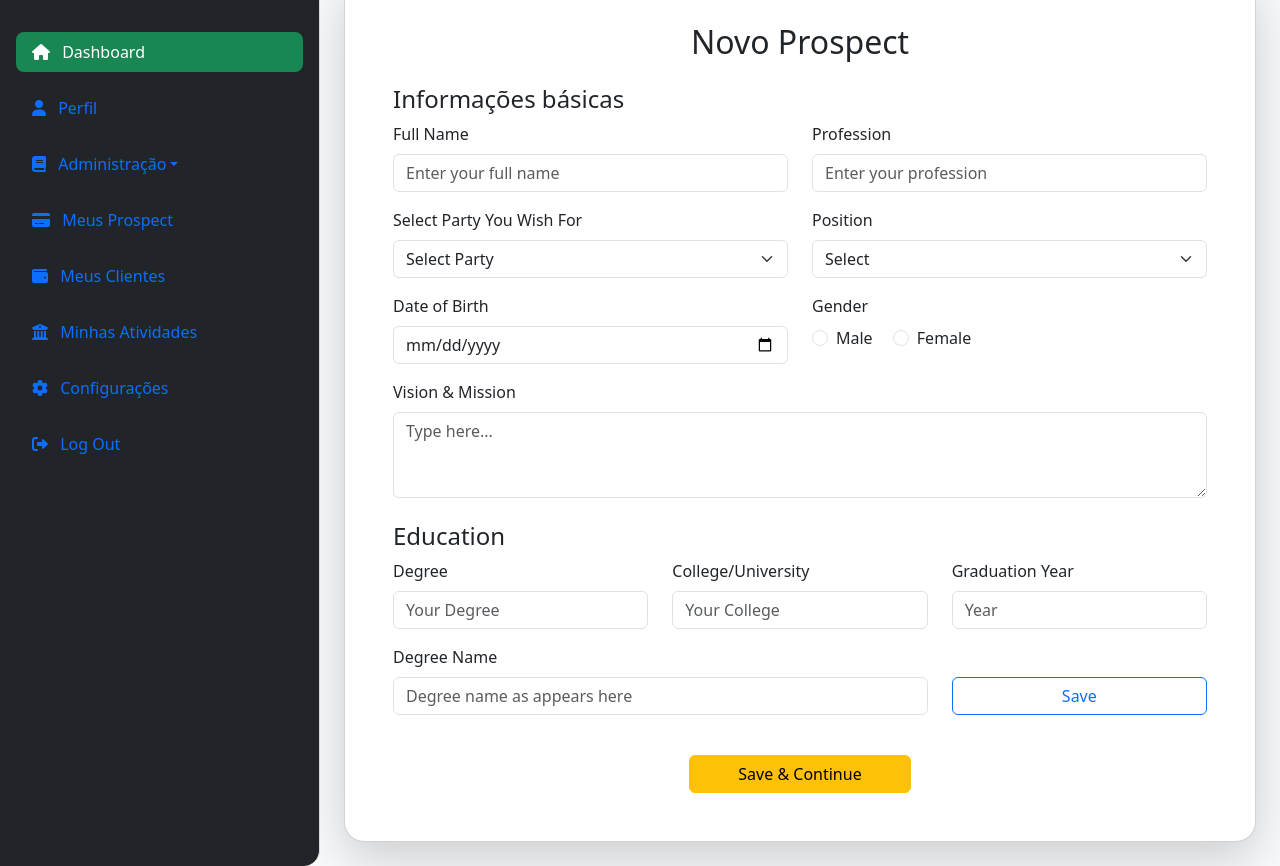
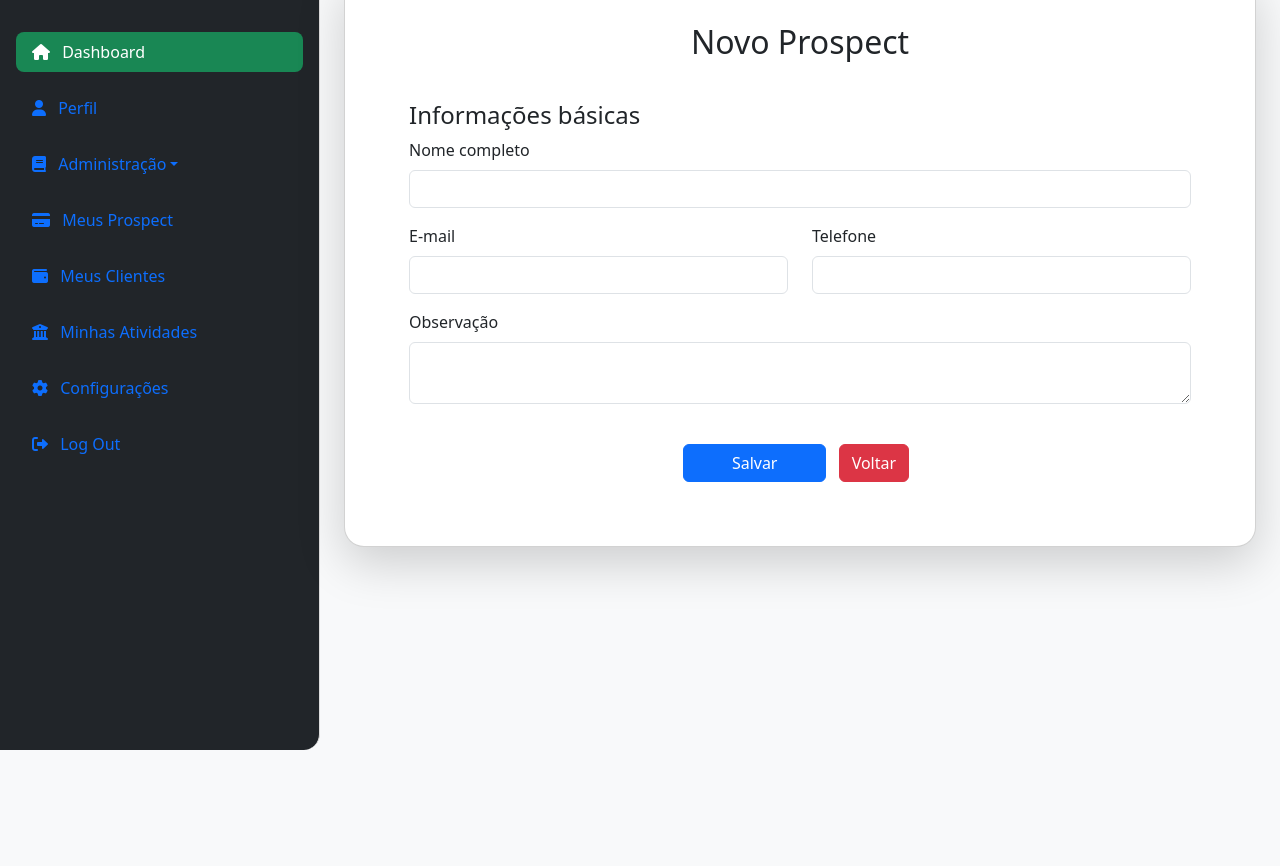
Before and after one commit to Matlima/crm_ultimate, a Flask app: page /prospect/new in a window 1280 px wide. Shown: the part 50-916 px from the top of the page. After the commit the page ends 800 px from the top, so only its background shows below. Run offline with Flask 3, Linux system fonts and the light colour scheme; the visitor is signed in with stand-in values (Sample User, id 1); some libraries are stand-ins or nearby versions.

Commit message:
Criando method post de prospect

```diff
--- a/helpers/helpers_forms.py
+++ b/helpers/helpers_forms.py
@@ -101,6 +101,13 @@ class FormActivity(FlaskForm):
     concluir = SubmitField('Concluir')
 
 
+class FormProspect(FlaskForm):
+    data_hora_cadastro = DateTimeField('Cadastro', format='%d-%m-%YT%H:%M')
+    email = StringField('E-mail', validators=[DataRequired(), Email(), Length(min=1, max=100)])
+    nome_completo = StringField('Nome', validators=[DataRequired(), Length(min=1, max=100)])
+    telefone = StringField('Telefone', validators=[DataRequired(), Length(min=1, max=100)])
+    observacao = TextAreaField('Observação')
+    cadastrar = SubmitField('Salvar')
 
 # Funções para upload de imagem na pasta /Upload
 def recupera_imagem(id):
--- a/templates/prospects/add_prospect.html
+++ b/templates/prospects/add_prospect.html
@@ -4,99 +4,46 @@
             <div class="card-body p-5">
                 <h2 class="text-center mb-4">Novo Prospect</h2>
                 <!-- Form Start -->
-                <form>
+                <form action="{{ url_for('created_prospect') }}" method="post" enctype="multipart/form-data">
+                    <fieldset class="p-3">
+                        {{ form.csrf_token() }}
                     <!-- Basic Details -->
                     <div class="mb-4">
                         <h4>Informações básicas</h4>
                         <div class="row">
+                            <div class="col-md-12 mb-3">
+                                <label  class="form-label">Nome completo</label>
+                                {{ form.nome_completo(class="form-control") }}
+                            </div>
+                        </div>
+                        <div class="row">
                             <div class="col-md-6 mb-3">
-                                <label for="fullName" class="form-label">Full Name</label>
-                                <input type="text" class="form-control" id="fullName" placeholder="Enter your full name">
+                                <label  class="form-label">E-mail</label>
+                                {{ form.email(class="form-control") }}
                             </div>
                             <div class="col-md-6 mb-3">
-                                <label for="profession" class="form-label">Profession</label>
-                                <input type="text" class="form-control" id="profession" placeholder="Enter your profession">
+                                <label class="form-label">Telefone</label>
+                                {{ form.telefone(class="form-control") }}
                             </div>
                         </div>
 
                         <div class="row">
-                            <div class="col-md-6 mb-3">
-                                <label for="party" class="form-label">Select Party You Wish For</label>
-                                <select id="party" class="form-select">
-                                    <option>Select Party</option>
-                                    <option>Party 1</option>
-                                    <option>Party 2</option>
-                                    <option>Party 3</option>
-                                </select>
-                            </div>
-                            <div class="col-md-6 mb-3">
-                                <label for="position" class="form-label">Position</label>
-                                <select id="position" class="form-select">
-                                    <option>Select</option>
-                                    <option>Position 1</option>
-                                    <option>Position 2</option>
-                                    <option>Position 3</option>
-                                </select>
-                            </div>
-                        </div>
-
-                        <div class="row">
-                            <div class="col-md-6 mb-3">
-                                <label for="dob" class="form-label">Date of Birth</label>
-                                <input type="date" class="form-control" id="dob">
-                            </div>
-                            <div class="col-md-6 mb-3">
-                                <label class="form-label d-block">Gender</label>
-                                <div class="form-check form-check-inline">
-                                    <input class="form-check-input" type="radio" name="gender" id="male" value="male">
-                                    <label class="form-check-label" for="male">Male</label>
-                                </div>
-                                <div class="form-check form-check-inline">
-                                    <input class="form-check-input" type="radio" name="gender" id="female" value="female">
-                                    <label class="form-check-label" for="female">Female</label>
-                                </div>
-                            </div>
-                        </div>
-
-                        <div class="mb-3">
-                            <label for="vision" class="form-label">Vision & Mission</label>
-                            <textarea class="form-control" id="vision" rows="3" placeholder="Type here..."></textarea>
-                        </div>
-                    </div>
-
-                    <!-- Education Details -->
-                    <div class="mb-4">
-                        <h4>Education</h4>
-                        <div class="row">
-                            <div class="col-md-4 mb-3">
-                                <label for="degree" class="form-label">Degree</label>
-                                <input type="text" class="form-control" id="degree" placeholder="Your Degree">
-                            </div>
-                            <div class="col-md-4 mb-3">
-                                <label for="college" class="form-label">College/University</label>
-                                <input type="text" class="form-control" id="college" placeholder="Your College">
-                            </div>
-                            <div class="col-md-4 mb-3">
-                                <label for="graduationYear" class="form-label">Graduation Year</label>
-                                <input type="text" class="form-control" id="graduationYear" placeholder="Year">
-                            </div>
-                        </div>
-                        <div class="row">
-                            <div class="col-md-8 mb-3">
-                                <label for="degreeName" class="form-label">Degree Name</label>
-                                <input type="text" class="form-control" id="degreeName" placeholder="Degree name as appears here">
-                            </div>
-                            <div class="col-md-4 mb-3 d-flex align-items-end">
-                                <button type="button" class="btn btn-outline-primary w-100">Save</button>
+                            <div class="col-md-12 mb-3">
+                                <label class="form-label">Observação</label>
+                                {{ form.observacao(class="form-control") }}
                             </div>
                         </div>
                     </div>
 
+
                     <!-- Submit Button -->
                     <div class="text-center">
-                        <button type="submit" class="btn btn-warning px-5">Save & Continue</button>
+                        {{ form.cadastrar(class="btn btn-primary px-5") }}
+                        <a class="btn btn-danger mx-2" href="{{ url_for('prospect') }}">Voltar</a>
                     </div>
+                    </fieldset>
                 </form>
                 <!-- Form End -->
             </div>
+    </div>
 {% endblock %}
--- a/templates/shared/template.html
+++ b/templates/shared/template.html
@@ -34,7 +34,7 @@
                 <li class="nav-item dropdown mb-3">
                   <a href="{{ url_for('profile') }}" class="nav-link dropdown-toggle" role="button" data-bs-toggle="dropdown" aria-expanded="false"><i class="fas fa-book me-2"></i> Administração</a>
                   <ul class="dropdown-menu">
-                      <li><a class="dropdown-item" href="{{ url_for('new_prospect') }}">Prospects</a></li>
+                      <li><a class="dropdown-item" href="{{ url_for('prospect') }}">Prospects</a></li>
                       <li><a class="dropdown-item" href="{{ url_for('customer') }}">Clientes</a></li>
                       <li><a class="dropdown-item" href="{{ url_for('activity') }}">Atividades</a></li>
                       <li><a class="dropdown-item" href="#">Planos</a></li>
--- a/view/views_prospect.py
+++ b/view/views_prospect.py
@@ -1,21 +1,38 @@
 from flask import render_template, request, redirect, session, flash, url_for
 from application import app, db
-from models.models import Customer
-from helpers.helpers_forms import FormCustomer, is_admin
+from models.prospect import Prospect
+from helpers.helpers_forms import is_admin, FormProspect
 from templates.customers import *
 from uploads import *
+from datetime import datetime
 
 @app.route('/prospect')
 def prospect():
-    lista = Customer.query.order_by(Customer.id)
+    lista = Prospect.query.order_by(Prospect.id)
     if 'usuario_logado' not in session or session['usuario_logado'] == None:
         return redirect(url_for('login', proxima=url_for('dashboard')))
     adm = is_admin()
-    return render_template('customers/customers.html', titulo='Clientes', clientes=lista, is_admin=adm)
+    return render_template('prospects/prospects.html',  prospects=lista, is_admin=adm)
 
 @app.route('/prospect/new')
 def new_prospect():
     if 'usuario_logado' not in session or session['usuario_logado'] == None:
         return redirect(url_for('login', proxima=url_for('novo')))
-    form = FormCustomer()
+    form = FormProspect()
     return render_template('prospects/add_prospect.html', form=form)
+
+@app.route('/add_prospect', methods=['POST'])
+def created_prospect():
+    form = FormProspect(request.form)
+    nome_completo = form.nome_completo.data
+    email = form.email.data
+    telefone = form.telefone.data
+    observacao = form.observacao.data
+    data_hora_cadastro = datetime.now()
+
+    novo_prospect = Prospect(nome_completo=nome_completo, email=email, telefone=telefone,
+                             observacao=observacao,data_hora_cadastro=data_hora_cadastro)
+    db.session.add(novo_prospect)
+    db.session.commit()
+    flash('Prospect adicionado com sucesso!')
+    return redirect(url_for('prospect'))
```
Also changed, not shown: models/prospect.py (+15 -0 lines), templates/activities/info_activity.html (+31 -31 lines), templates/prospects/prospects.html (added, +38 -0 lines).
